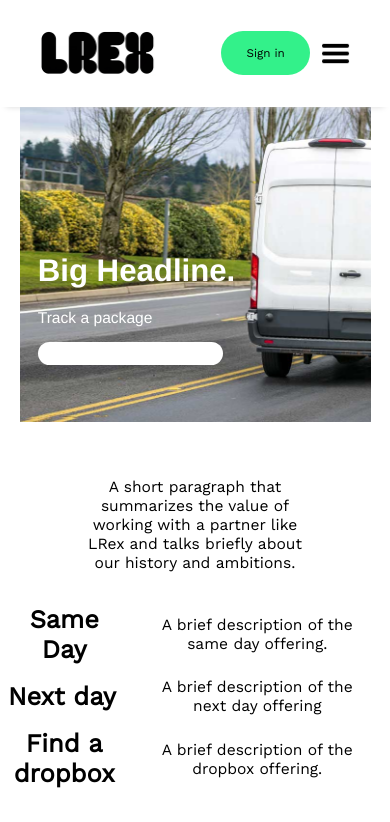
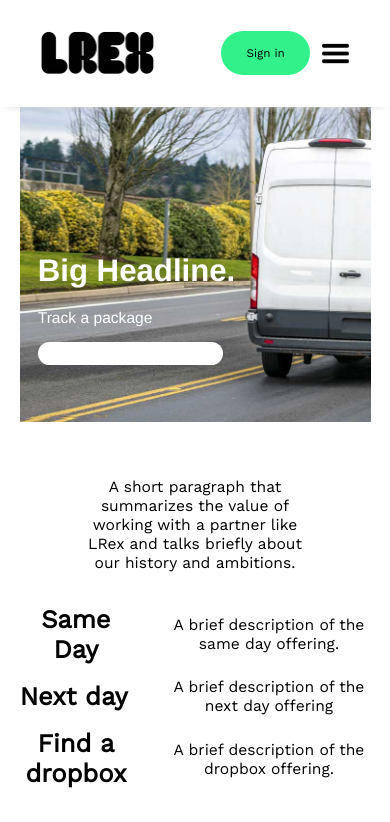
Before and after one commit to blakepreston/LREXTestSite, a Vue app: page / in a window 390 px wide. Shown: the top 822 px of the page. Built offline with nearby package versions, Linux system fonts and the light colour scheme.

Commit message:
Offereing container resize

```diff
--- a/src/components/HomePage.vue
+++ b/src/components/HomePage.vue
@@ -665,6 +665,7 @@ html, body{
 /* || Shipment Offerings Syles */
   .container_offerings{
     width: 90vw;
+    margin-left: 3vw;
   }
 
   .offering_headers h1{
```
